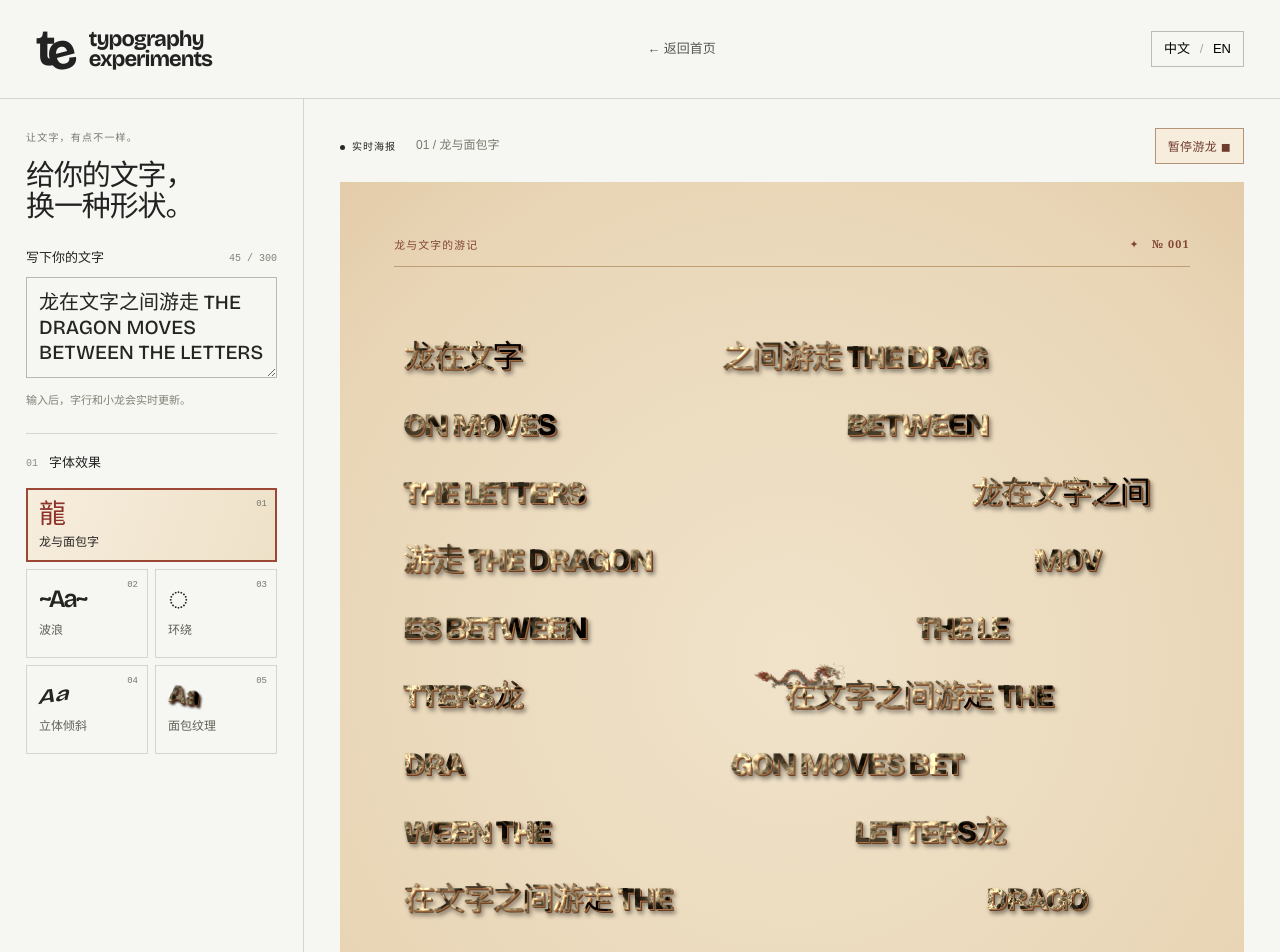
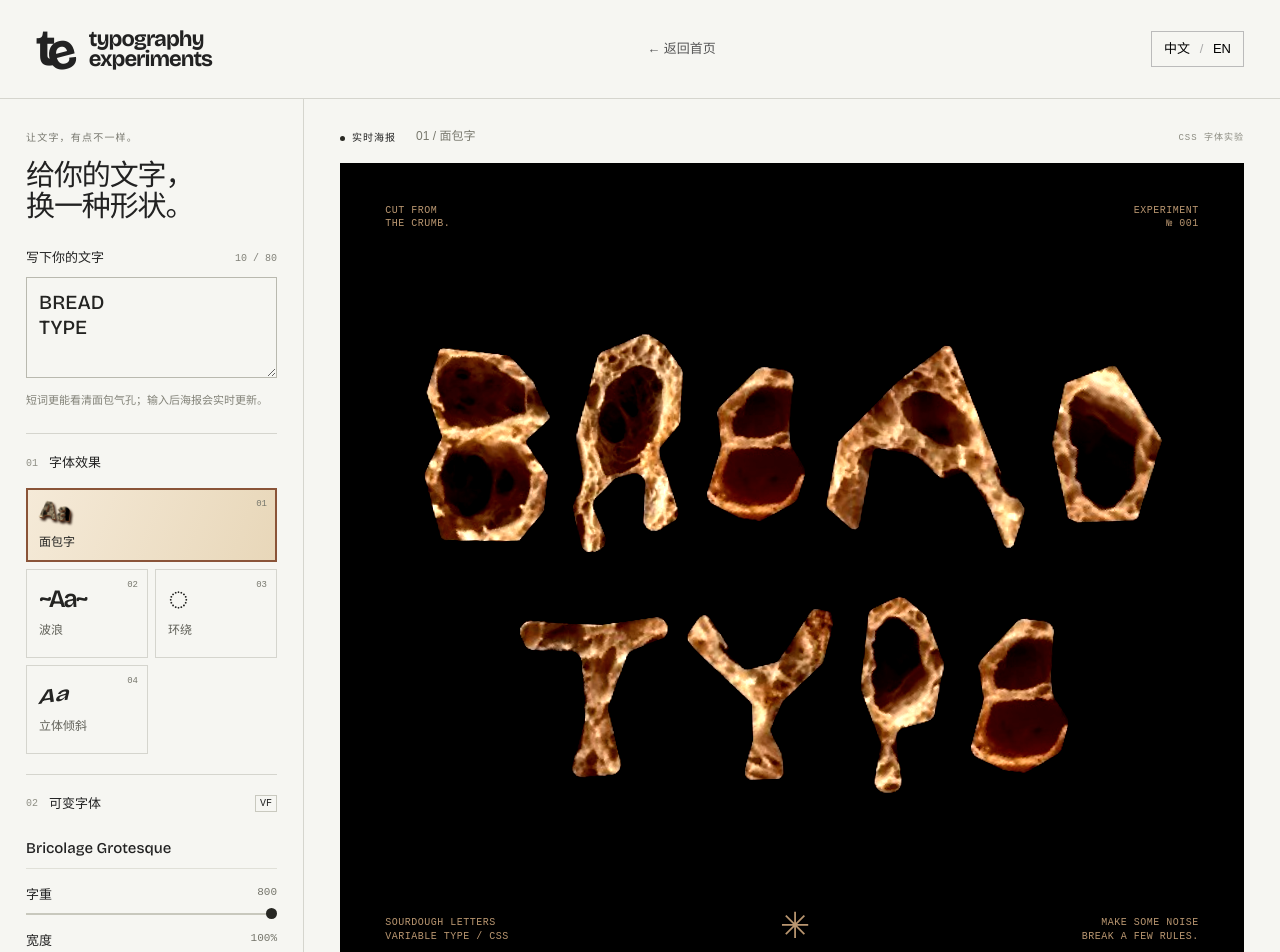
Before and after one commit to maq22359-spec/prototyping5, a Next.js app: page /prototypes/typography-experiments in a window 1280 px wide. Shown: the top 952 px of the page. Built offline with nearby package versions, Linux system fonts and the light colour scheme.

Commit message:
Refine bread typography from reference alphabet

```diff
--- a/app/prototypes/typography-experiments/page.tsx
+++ b/app/prototypes/typography-experiments/page.tsx
@@ -4,66 +4,85 @@ import Link from 'next/link';
 import { useEffect, useRef, useState, type CSSProperties } from 'react';
 import styles from './styles.module.css';
 
-type Mode = 'wave' | 'circle' | 'skew' | 'cutout' | 'dragon';
+type Mode = 'cutout' | 'wave' | 'circle' | 'skew';
 type Palette = 'acid' | 'paper' | 'blue' | 'pink';
-const modes: Mode[] = ['dragon', 'wave', 'circle', 'skew', 'cutout'];
+const modes: Mode[] = ['cutout', 'wave', 'circle', 'skew'];
 const palettes: Palette[] = ['acid', 'paper', 'blue', 'pink'];
 const cn = (...names: string[]) => names.map(name => styles[name]).filter(Boolean).join(' ');
 const variables = (values: Record<string, string | number>) => values as CSSProperties;
 const copy = {
-  zh: {back:'返回首页', badge:'CSS 字体实验', eyebrow:'让文字，有点不一样。', title:'给你的文字，\n换一种形状。', input:'写下你的文字', hint:'输入后，字行和小龙会实时更新。', treatment:'字体效果', names:['龙与面包字','波浪','环绕','立体倾斜','面包纹理'], variable:'可变字体', weight:'字重', width:'宽度', optical:'视觉尺寸', customize:'自由调整', distortion:'变形程度', palette:'纸张 / 墨色', motion:'让文字动起来', live:'实时海报', notes:['小龙在面包质感的字行间游走。','给文字一点节奏。','让文字围成一个圆。','换个角度，看见新的可能。','灵感来自面包孔隙里的字母。'], same:'同样的文字。', different:'不一样的可能。', print:'打印 / 保存 PDF', empty:'你的文字，会出现在这里。', foot:'动手试试，随意改变。', fontNote:'可变轴作用于拉丁字母；中文使用系统字体。', paletteNames:['黑底黄字','纸白黑字','蓝底白字','粉底红字']},
-  en: {back:'Back to home', badge:'CSS type experiments', eyebrow:'WORDS IN. WORLDS OUT.', title:'Give your words\na different shape.', input:'Your words', hint:'Type anything. The letter field updates live.', treatment:'Treatment', names:['Dragon in bread type','Wave','Orbit','Perspective','Crumb'], variable:'Variable type', weight:'Weight', width:'Width', optical:'Optical size', customize:'Make it yours', distortion:'Distortion', palette:'Paper / ink', motion:'Set it in motion', live:'LIVE SPECIMEN', notes:['A small dragon moves through lines of bread-textured type.','A little rhythm. A lot of character.','Words that come full circle.','A different angle on the everyday.','Inspired by letters found in bread.'], same:'Same words.', different:'Different possibilities.', print:'Print / Save PDF', empty:'Your words go here.', foot:'Built to play. Made to be bent.', fontNote:'Variable axes affect Latin letters; Chinese uses a system font.', paletteNames:['Acid on black','Black on paper','White on blue','Red on pink']}
+  zh: {back:'返回首页', badge:'CSS 字体实验', eyebrow:'让文字，有点不一样。', title:'给你的文字，\n换一种形状。', input:'写下你的文字', hint:'短词更能看清面包气孔；输入后海报会实时更新。', treatment:'字体效果', names:['面包字','波浪','环绕','立体倾斜'], variable:'可变字体', weight:'字重', width:'宽度', optical:'视觉尺寸', customize:'自由调整', distortion:'变形程度', palette:'背景 / 墨色', motion:'让文字动起来', live:'实时海报', notes:['像从面包瓤里切出来的字：手工轮廓、深浅不一的气孔。','给文字一点节奏。','让文字围成一个圆。','换个角度，看见新的可能。'], same:'同样的文字。', different:'不一样的可能。', print:'打印 / 保存 PDF', empty:'你的文字，会出现在这里。', foot:'动手试试，随意改变。', fontNote:'可变轴作用于拉丁字母；中文使用系统字体。', paletteNames:['黑底','纸白','蓝底','粉底']},
+  en: {back:'Back to home', badge:'CSS type experiments', eyebrow:'WORDS IN. WORLDS OUT.', title:'Give your words\na different shape.', input:'Your words', hint:'Short words show the bread’s open crumb best. The poster updates as you type.', treatment:'Treatment', names:['Bread type','Wave','Orbit','Perspective'], variable:'Variable type', weight:'Weight', width:'Width', optical:'Optical size', customize:'Make it yours', distortion:'Distortion', palette:'Background / ink', motion:'Set it in motion', live:'LIVE SPECIMEN', notes:['Letters cut from the crumb: uneven edges and pockets of air.','A little rhythm. A lot of character.','Words that come full circle.','A different angle on the everyday.'], same:'Same words.', different:'Different possibilities.', print:'Print / Save PDF', empty:'Your words go here.', foot:'Built to play. Made to be bent.', fontNote:'Variable axes affect Latin letters; Chinese uses a system font.', paletteNames:['Black','Paper','Blue','Pink']}
 };
 
 // Text becomes ordinary spans. CSS handles every visual effect and animation.
 function characters(text: string) { return Array.from(text); }
-function makeDragonRows(text: string) {
-  const source = characters(text.trim() || '龙在文字之间游走 THE DRAGON MOVES BETWEEN THE LETTERS');
-  const mostlyChinese = source.filter(char => /[\u3400-\u9fff]/u.test(char)).length > source.length / 10;
-  const width = mostlyChinese ? 17 : 23;
-  const gaps = [19, 35, 51, 59, 44, 27, 20, 36, 53, 60, 47, 30];
-  let cursor = 0;
-  const take = (amount: number) => Array.from({length:amount}, () => source[(cursor++) % source.length]).join('');
-  return gaps.map((split, i) => {
-    const left = Math.max(3, Math.round(width * split / 78));
-    return {left:take(left), right:take(width - left), split, key:i};
+function makeLines(text: string, maxLength: number) {
+  const lines: string[] = [];
+  for (const paragraph of text.trim().split(/\n/u)) {
+    let line = '';
+    for (const word of paragraph.trim().split(/\s+/u).filter(Boolean)) {
+      const remaining = characters(word);
+      if (line && characters(line).length + 1 + remaining.length > maxLength) { lines.push(line); line = ''; }
+      if (remaining.length > maxLength) {
+        while (remaining.length > maxLength) lines.push(remaining.splice(0,maxLength).join(''));
+        line = remaining.join('');
+      } else line += (line ? ' ' : '') + word;
+    }
+    if (line) lines.push(line);
+  }
+  return lines;
+}
+
+// CSS paints the photo and pores; these values make each letter a different cutout.
+function glyphStyle(char: string, index: number) {
+  const seed = (char.codePointAt(0) ?? 0) + index * 47;
+  return variables({
+    '--i':index,
+    '--turn':`${[-7,5,-3,7,-5,2][index % 6]}deg`,
+    '--stretch':[1.08,.92,1.02,.96,1.11,.94][index % 6],
+    '--rise':`${[-.04,.03,-.01,.06,-.03,.02][index % 6]}em`,
+    '--shear':`${[3,-4,1,-2,4,-3][index % 6]}deg`,
+    '--photo-x':`${[13,54,95][index % 3]}%`,
+    '--photo-y':`${[21,25,18,29][index % 4]}%`,
+    '--p1x':`${18 + seed * 13 % 61}%`, '--p1y':`${18 + seed * 17 % 55}%`,
+    '--p2x':`${15 + seed * 29 % 68}%`, '--p2y':`${23 + seed * 31 % 52}%`,
+    '--p3x':`${17 + seed * 43 % 65}%`, '--p3y':`${15 + seed * 19 % 69}%`,
+    '--p4x':`${12 + seed * 37 % 73}%`, '--p4y':`${20 + seed * 23 % 59}%`,
   });
 }
 
-function makeLines(text: string) {
-  const lines: string[] = []; let line = '';
-  for (const word of text.trim().split(/\s+/u)) {
-    if (line && characters(line + ' ' + word).length > 10) { lines.push(line); line = ''; }
-    const remaining = characters(word);
-    if (remaining.length > 12) {
-      if (line) { lines.push(line); line = ''; }
-      while (remaining.length > 12) lines.push(remaining.splice(0,12).join(''));
-      line = remaining.join('');
-    } else line += (line ? ' ' : '') + word;
-  }
-  if (line) lines.push(line);
-  return lines;
-}
+// Pixel bounds of the hand-cut letters in the user's bread alphabet reference.
+// CSS positions the full photo inside each span; no canvas or image processing runs in the page.
+const breadAlphabet: Record<string, [number, number, number, number]> = {
+  A:[267,173,159,159], B:[445,166,104,157], C:[581,166,105,149], D:[718,180,90,126],
+  E:[839,184,82,124], F:[955,170,93,150], G:[353,370,116,135], H:[511,365,88,131],
+  I:[619,391,104,112], J:[743,382,100,110], K:[878,368,98,134], L:[308,576,125,105],
+  M:[463,582,173,83], N:[664,568,116,105], O:[807,560,83,114], P:[913,557,70,157],
+  Q:[355,777,103,113], R:[471,742,88,176], S:[588,766,85,122], T:[701,760,120,133],
+  U:[847,784,114,109], V:[324,993,96,91], W:[458,993,135,77], X:[617,969,93,133],
+  Y:[733,972,119,137], Z:[869,981,141,115],
+};
 
 export default function TypographyExperiments() {
   const [language, setLanguage] = useState<'zh'|'en'>('zh');
-  const [sentence, setSentence] = useState('龙在文字之间游走 THE DRAGON MOVES BETWEEN THE LETTERS');
-  const [mode, setMode] = useState<Mode>('dragon');
-  const [palette, setPalette] = useState<Palette>('paper');
-  const [weight, setWeight] = useState(700);
+  const [sentence, setSentence] = useState('BREAD\nTYPE');
+  const [mode, setMode] = useState<Mode>('cutout');
+  const [palette, setPalette] = useState<Palette>('acid');
+  const [weight, setWeight] = useState(800);
   const [width, setWidth] = useState(100);
   const [optical, setOptical] = useState(72);
-  const [intensity, setIntensity] = useState(50);
-  const [motion, setMotion] = useState(true);
+  const [intensity, setIntensity] = useState(62);
+  const [motion, setMotion] = useState(false);
   const artRef = useRef<HTMLDivElement>(null);
   const compositionRef = useRef<HTMLDivElement>(null);
-  const t = copy[language], index = modes.indexOf(mode), lines = makeLines(sentence), dragonRows = makeDragonRows(sentence);
+  const t = copy[language], index = modes.indexOf(mode), lines = makeLines(sentence, mode === 'cutout' ? 6 : 10);
   const raw = sentence.trim();
   const circleChars = characters(raw + ' · ');
   const ringCount = Math.ceil(circleChars.length / 44);
   const chunkSize = Math.ceil(circleChars.length / ringCount);
   const longest = Math.max(1, ...lines.map(line => characters(line).length));
-  const fontSize = Math.min(19,138 / longest,66 / Math.max(lines.length,1));
+  const fontSize = mode === 'cutout' ? Math.min(25,138 / longest,86 / Math.max(lines.length,1)) : Math.min(19,138 / longest,66 / Math.max(lines.length,1));
   useEffect(() => {
     const art = artRef.current, composition = compositionRef.current;
     if (!art || !composition) return;
@@ -81,35 +100,39 @@ export default function TypographyExperiments() {
   }, [sentence,mode,weight,width,optical,language]);
 
   function glyphs(text: string, offset = 0) {
-    return characters(text).map((char,i) => <span key={i} className={styles.glyph} style={variables({'--i':i+offset})}>{char}</span>);
+    return characters(text).map((char,i) => {
+      const bounds = mode === 'cutout' ? breadAlphabet[char.toUpperCase()] : undefined;
+      if (bounds) {
+        const [x,y,w,h] = bounds;
+        return <span key={i} className={styles.breadSprite} style={variables({
+          '--sprite-width':`${w/150}em`, '--sprite-height':`${h/150}em`,
+          '--sprite-x':`${-x/150}em`, '--sprite-y':`${-y/150}em`,
+          '--i':i+offset, '--turn':`${[-5,3,-2,4,-3,2][(i+offset)%6]}deg`,
+        })}/>;
+      }
+      return <span key={i} className={cn('glyph', /[\u3400-\u9fff]/u.test(char) ? 'cjkGlyph' : '')} data-char={char} style={glyphStyle(char,i+offset)}>{char}</span>;
+    });
   }
   return <div className={styles.root} lang={language === 'zh' ? 'zh-CN' : 'en'}>
     <header><Link href="/" className={styles.brand}><span className={styles.logo}>t<span>e</span></span><span>typography<span className={styles['brand-bottom']}>experiments</span></span></Link><Link href="/#playground" className={styles.backLink}>← {t.back}</Link><button type="button" className={styles.language} onClick={() => setLanguage(language === 'zh' ? 'en' : 'zh')} aria-label="Switch between Chinese and English">中文 <span aria-hidden="true">/</span> EN</button></header>
     <main><aside><div className={styles.eyebrow}>{t.eyebrow}</div><h1>{t.title.split('\n').map((line,i)=><span key={i}>{line}{i===0&&<br/>}</span>)}</h1>
-      <div className={styles['text-label']}><label htmlFor="sentence">{t.input}</label><span>{characters(sentence).length} / {mode === 'dragon' ? 300 : 80}</span></div><textarea id="sentence" rows={3} value={sentence} spellCheck={false} onChange={event=>setSentence(characters(event.target.value).slice(0,mode === 'dragon' ? 300 : 80).join(''))}/><p className={styles.hint}>{t.hint}</p>
-      <section><div className={styles['section-label']}><span>01</span><h2>{t.treatment}</h2></div><div className={styles.treatments} role="group" aria-label={t.treatment}>{modes.map((item,i)=><button key={item} type="button" onClick={()=>{setMode(item);if(item==='cutout')setPalette('acid');if(item==='dragon')setPalette('paper');}} aria-pressed={mode===item}><span className={cn('mini',item==='circle'?'circle-mini':item+'-mini')} aria-hidden="true">{['龍','~Aa~','◌','Aa','Aa'][i]}</span><span>{t.names[i]}</span><small>0{i+1}</small></button>)}</div></section>
-      <section className={mode === 'dragon' ? styles.dragonHiddenControl : undefined}><div className={styles['section-label']}><span>02</span><h2>{t.variable}</h2><span className={styles.tag}>VF</span></div><div className={styles['font-name']}>Bricolage Grotesque</div>
+      <div className={styles['text-label']}><label htmlFor="sentence">{t.input}</label><span>{characters(sentence).length} / 80</span></div><textarea id="sentence" rows={3} value={sentence} spellCheck={false} onChange={event=>setSentence(characters(event.target.value).slice(0,80).join(''))}/><p className={styles.hint}>{t.hint}</p>
+      <section><div className={styles['section-label']}><span>01</span><h2>{t.treatment}</h2></div><div className={styles.treatments} role="group" aria-label={t.treatment}>{modes.map((item,i)=><button key={item} type="button" onClick={()=>{setMode(item);if(item==='cutout')setPalette('acid');}} aria-pressed={mode===item}><span className={cn('mini',item==='circle'?'circle-mini':item+'-mini')} aria-hidden="true">{['Aa','~Aa~','◌','Aa'][i]}</span><span>{t.names[i]}</span><small>0{i+1}</small></button>)}</div></section>
+      <section><div className={styles['section-label']}><span>02</span><h2>{t.variable}</h2><span className={styles.tag}>VF</span></div><div className={styles['font-name']}>Bricolage Grotesque</div>
         <label htmlFor="weight">{t.weight}<output>{weight}</output></label><input id="weight" type="range" min={200} max={800} value={weight} onChange={e=>setWeight(Number(e.target.value))}/>
         <label htmlFor="width">{t.width}<output>{width}%</output></label><input id="width" type="range" min={75} max={100} value={width} onChange={e=>setWidth(Number(e.target.value))}/>
-        <label htmlFor="optical">{t.optical}<output>{optical}</output></label><input id="optical" type="range" min={12} max={96} value={optical} onChange={e=>setOptical(Number(e.target.value))}/><p className={styles.fontNote}>{t.fontNote}</p>
+        <label htmlFor="optical">{t.optical}<output>{optical}</output></label><input id="optical" type="range" min={12} max={96} value={optical} onChange={e=>setOptical(Number(e.target.value))}/><p className={styles.fontNote}>{mode === 'cutout' ? (language === 'zh' ? '面包字 A–Z 使用参考图的原始字形；可变轴影响其他模式及未收录的字符。' : 'Bread A–Z uses the original reference letters; variable axes affect other treatments and unsupported characters.') : t.fontNote}</p>
       </section>
-      <section className={mode === 'dragon' ? styles.dragonHiddenControl : undefined}><div className={styles['section-label']}><span>03</span><h2>{t.customize}</h2></div><label htmlFor="intensity">{t.distortion}<output>{intensity}%</output></label><input id="intensity" type="range" min={0} max={100} value={intensity} onChange={e=>setIntensity(Number(e.target.value))}/>
-        <div className={styles['palette-row']}><span>{t.palette}</span><div className={styles.palettes} role="group" aria-label={t.palette}>{palettes.map((item,i)=><button key={item} type="button" className={styles[item]} onClick={()=>setPalette(item)} aria-label={t.paletteNames[i]} aria-pressed={palette===item}/>)}</div></div>
+      <section><div className={styles['section-label']}><span>03</span><h2>{t.customize}</h2></div><label htmlFor="intensity">{t.distortion}<output>{intensity}%</output></label><input id="intensity" type="range" min={0} max={100} value={intensity} onChange={e=>setIntensity(Number(e.target.value))}/>
+        {mode !== 'cutout' && <div className={styles['palette-row']}><span>{t.palette}</span><div className={styles.palettes} role="group" aria-label={t.palette}>{palettes.map((item,i)=><button key={item} type="button" className={styles[item]} onClick={()=>setPalette(item)} aria-label={t.paletteNames[i]} aria-pressed={palette===item}/>)}</div></div>}
         <label className={styles['motion-label']}><span>{t.motion}</span><input type="checkbox" role="switch" checked={motion} onChange={e=>setMotion(e.target.checked)}/></label>
       </section>
-    </aside><div className={styles.workspace}><div className={styles['work-top']}><div><span className={styles['live-label']}>{t.live}</span><span className={styles.treatmentLabel}>0{index+1} / {t.names[index]}</span></div>{mode === 'dragon' ? <button type="button" className={styles.dragonMotionButton} aria-pressed={motion} onClick={()=>setMotion(!motion)}>{motion ? (language === 'zh' ? '暂停游龙 ◼' : 'Pause dragon ◼') : (language === 'zh' ? '让龙游走 ▶' : 'Animate dragon ▶')}</button> : <span className={styles['scale-label']}>{t.badge}</span>}</div>
+    </aside><div className={styles.workspace}><div className={styles['work-top']}><div><span className={styles['live-label']}>{t.live}</span><span className={styles.treatmentLabel}>0{index+1} / {t.names[index]}</span></div><span className={styles['scale-label']}>{t.badge}</span></div>
       <div className={cn('poster',mode,...(motion?['moving']:[]))} data-palette={palette} role="img" aria-label={`${t.names[index]}: ${sentence}`} style={variables({'--weight':weight,'--width':width,'--optical':optical,'--intensity':intensity/100})}>
-        {mode === 'dragon' ? <div className={styles.dragonPage}>
-          <div className={styles.dragonKicker} aria-hidden="true"><span>{language === 'zh' ? '龙与文字的游记' : 'THE DRAGON BETWEEN THE LINES'}</span><span>✦ &nbsp; № 001</span></div>
-          <div className={styles.dragonTextField} aria-hidden="true">{dragonRows.map(row => <div key={row.key} className={styles.dragonBreadRow} style={variables({'--split':row.split+'%'})}><span className={styles.dragonBreadText}>{row.left}</span><span className={styles.dragonGap}/><span className={styles.dragonBreadText}>{row.right}</span></div>)}</div>
-          <div className={styles.dragonTraveler} aria-hidden="true"/>
-          <div className={styles.dragonColophon} aria-hidden="true">{language === 'zh' ? '面包字 / 游龙 / 字形实验' : 'BREAD TYPE / WANDERING DRAGON'} <span>{language === 'zh' ? '字在动，龙也在动。' : 'WORDS IN MOTION.'}</span></div>
-        </div> : <>
-        <div className={styles['poster-top']} aria-hidden="true"><span>TYPE IS A<br/>PLAYGROUND.</span><span>EXPERIMENT<br/>№ 00{index+1}</span></div>
+        <div className={styles['poster-top']} aria-hidden="true"><span>{mode === 'cutout' ? <>CUT FROM<br/>THE CRUMB.</> : <>TYPE IS A<br/>PLAYGROUND.</>}</span><span>EXPERIMENT<br/>№ 00{index+1}</span></div>
         <div ref={artRef} className={styles.art} aria-hidden="true">{!raw?<div className={styles['empty-note']}>{t.empty}</div>:mode==='circle'?Array.from({length:ringCount},(_,j)=>{const chunk=circleChars.slice(j*chunkSize,(j+1)*chunkSize);return <div key={j} className={styles['orbit-ring']} style={variables({'--count':chunk.length,'--ring':j})}>{glyphs(chunk.join(''))}</div>}):<div ref={compositionRef} className={styles.composition} style={variables({'--font-size':fontSize+'cqw'})}>{lines.map((line,i)=><span key={i} className={styles['type-line']}>{glyphs(line,i*3)}</span>)}</div>}</div>
-        <div className={styles['poster-bottom']} aria-hidden="true"><span>BRICOLAGE GROTESQUE<br/>VARIABLE TYPE / CSS</span><span className={styles['poster-symbol']}>✳</span><span>MAKE SOME NOISE<br/>BREAK A FEW RULES.</span></div>
-        </>}
-      </div><div className={styles['work-bottom']}><span role="status" aria-live="polite">{t.notes[index]}</span><span>{mode === 'dragon' ? 'DRAGON / BREAD TYPE' : `CSS TRANSFORMS / 00${index+1}`}</span></div><div className={styles['under-poster']}><p>{t.same}<br/><em>{t.different}</em></p><button type="button" onClick={()=>window.print()}>{t.print} <span aria-hidden="true">↗</span></button></div>
-    </div></main><footer><span>TYPOGRAPHY—EXPERIMENTS</span><span>{t.foot}</span><span>{mode === 'dragon' ? 'ORIGINAL DRAGON ART / BREAD TYPE' : '001 / CSS TYPE'}</span></footer>
+        <div className={styles['poster-bottom']} aria-hidden="true"><span>{mode === 'cutout' ? <>SOURDOUGH LETTERS<br/>VARIABLE TYPE / CSS</> : <>BRICOLAGE GROTESQUE<br/>VARIABLE TYPE / CSS</>}</span><span className={styles['poster-symbol']}>✳</span><span>MAKE SOME NOISE<br/>BREAK A FEW RULES.</span></div>
+      </div><div className={styles['work-bottom']}><span role="status" aria-live="polite">{t.notes[index]}</span><span>{mode === 'cutout' ? 'BREAD / OPEN CRUMB' : `CSS TRANSFORMS / 00${index+1}`}</span></div><div className={styles['under-poster']}><p>{t.same}<br/><em>{t.different}</em></p><button type="button" onClick={()=>window.print()}>{t.print} <span aria-hidden="true">↗</span></button></div>
+    </div></main><footer><span>TYPOGRAPHY—EXPERIMENTS</span><span>{t.foot}</span><span>001 / CSS TYPE</span></footer>
   </div>;
 }
```
Also changed, not shown: app/prototypes/typography-experiments/README.md, app/prototypes/typography-experiments/assets/bread-alphabet.jpg (added), app/prototypes/typography-experiments/assets/dragon-small.png (deleted), app/prototypes/typography-experiments/styles.module.css.
